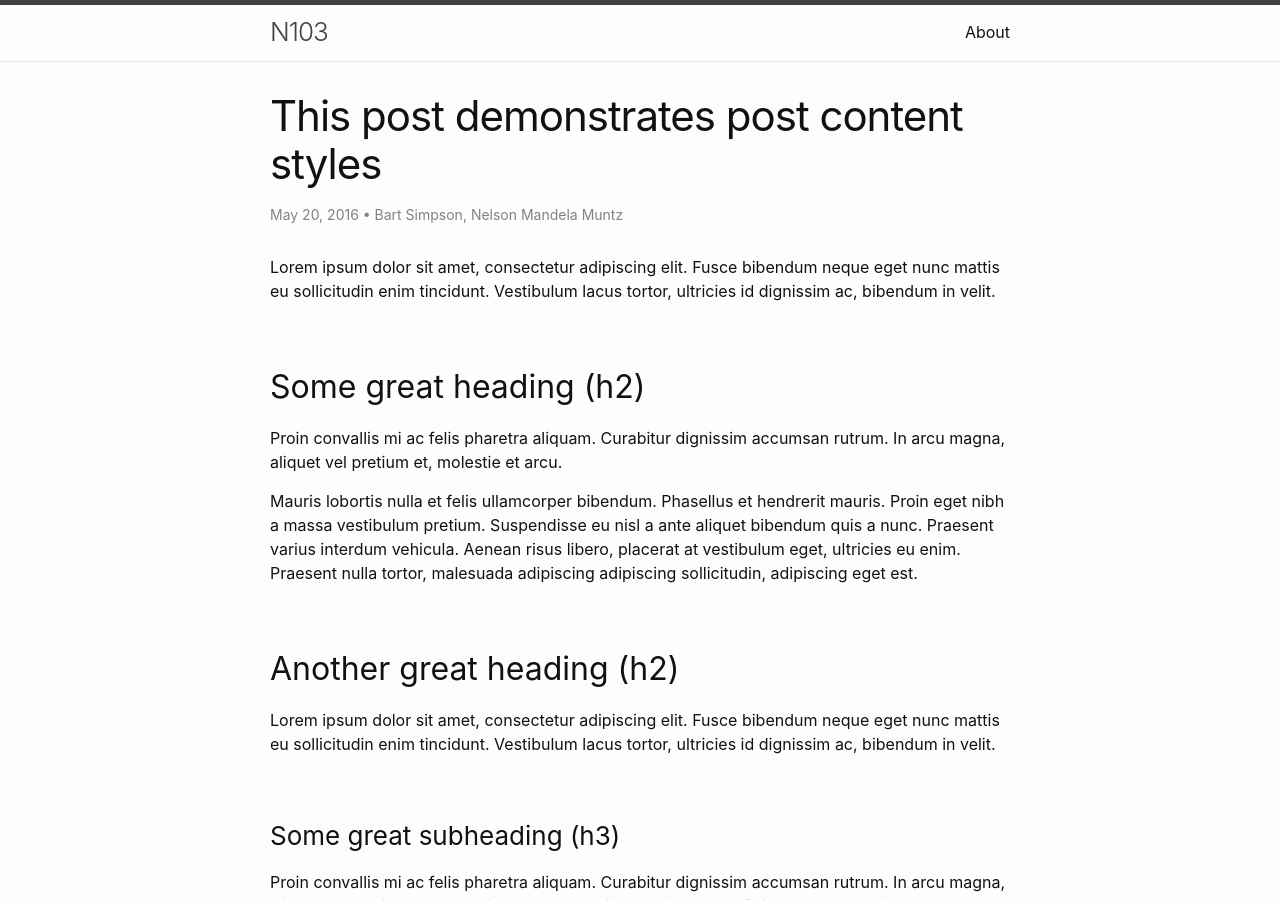
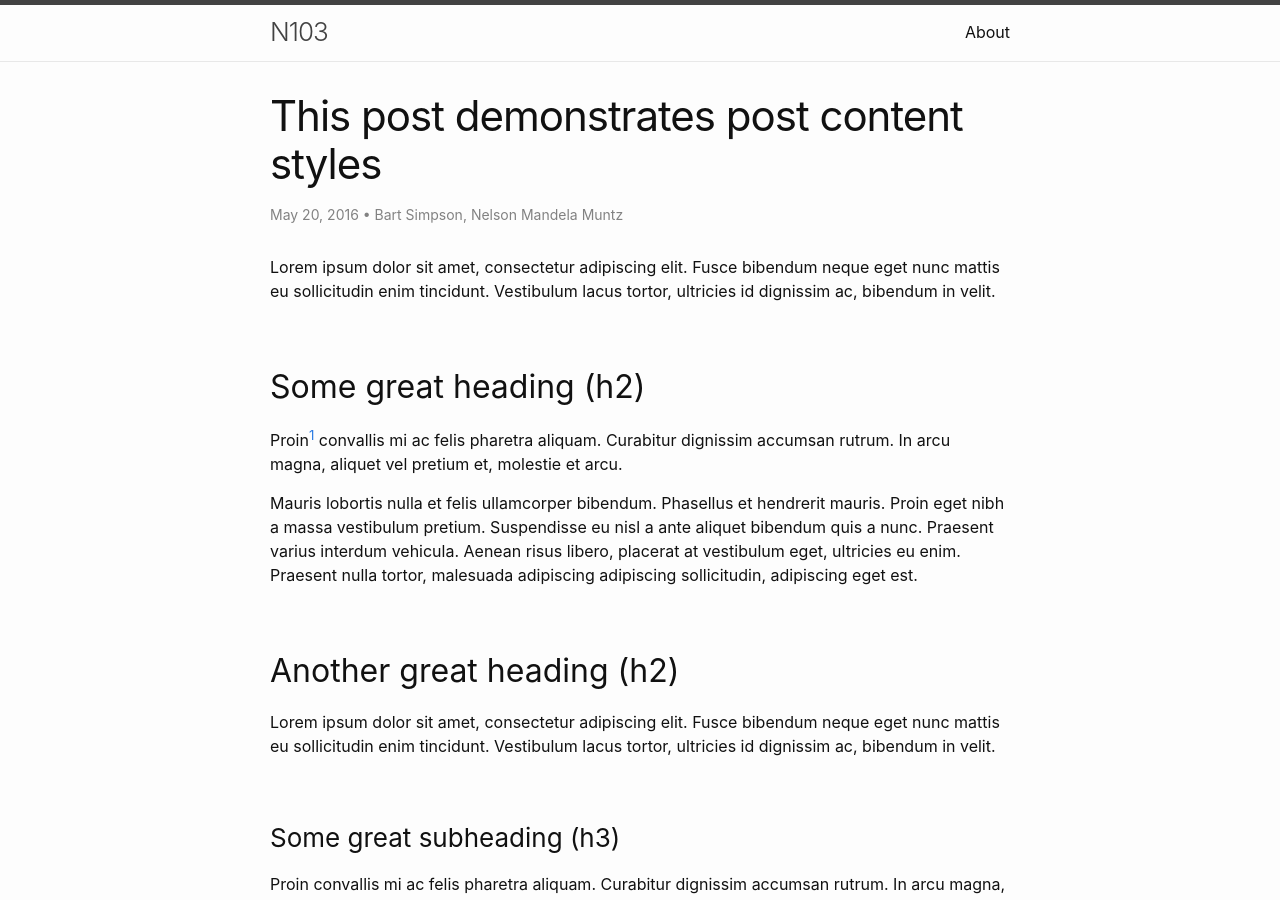
Before and after one commit to n103/n103.github.io, a Jekyll site: the page built from _posts/2016-05-20-this-post-demonstrates-post-content-styles.md, in a window 1280 px wide and 900 px high. Built offline with Jekyll 4.4.1, drawn with Linux system fonts in a browser that asks for light colours.

Commit message:
Update 2016-05-20-this-post-demonstrates-post-content-styles.md

```diff
--- a/_posts/2016-05-20-this-post-demonstrates-post-content-styles.md
+++ b/_posts/2016-05-20-this-post-demonstrates-post-content-styles.md
@@ -12,9 +12,11 @@
 
 ## Some great heading (h2)
 
-Proin convallis mi ac felis pharetra aliquam. Curabitur dignissim accumsan rutrum. In arcu magna, aliquet vel pretium et, molestie et arcu.
+Proin[^1] convallis mi ac felis pharetra aliquam. Curabitur dignissim accumsan rutrum. In arcu magna, aliquet vel pretium et, molestie et arcu.
 
 Mauris lobortis nulla et felis ullamcorper bibendum. Phasellus et hendrerit mauris. Proin eget nibh a massa vestibulum pretium. Suspendisse eu nisl a ante aliquet bibendum quis a nunc. Praesent varius interdum vehicula. Aenean risus libero, placerat at vestibulum eget, ultricies eu enim. Praesent nulla tortor, malesuada adipiscing adipiscing sollicitudin, adipiscing eget est.
+
+[^1]: My reference.
 
 ## Another great heading (h2)
 
```
